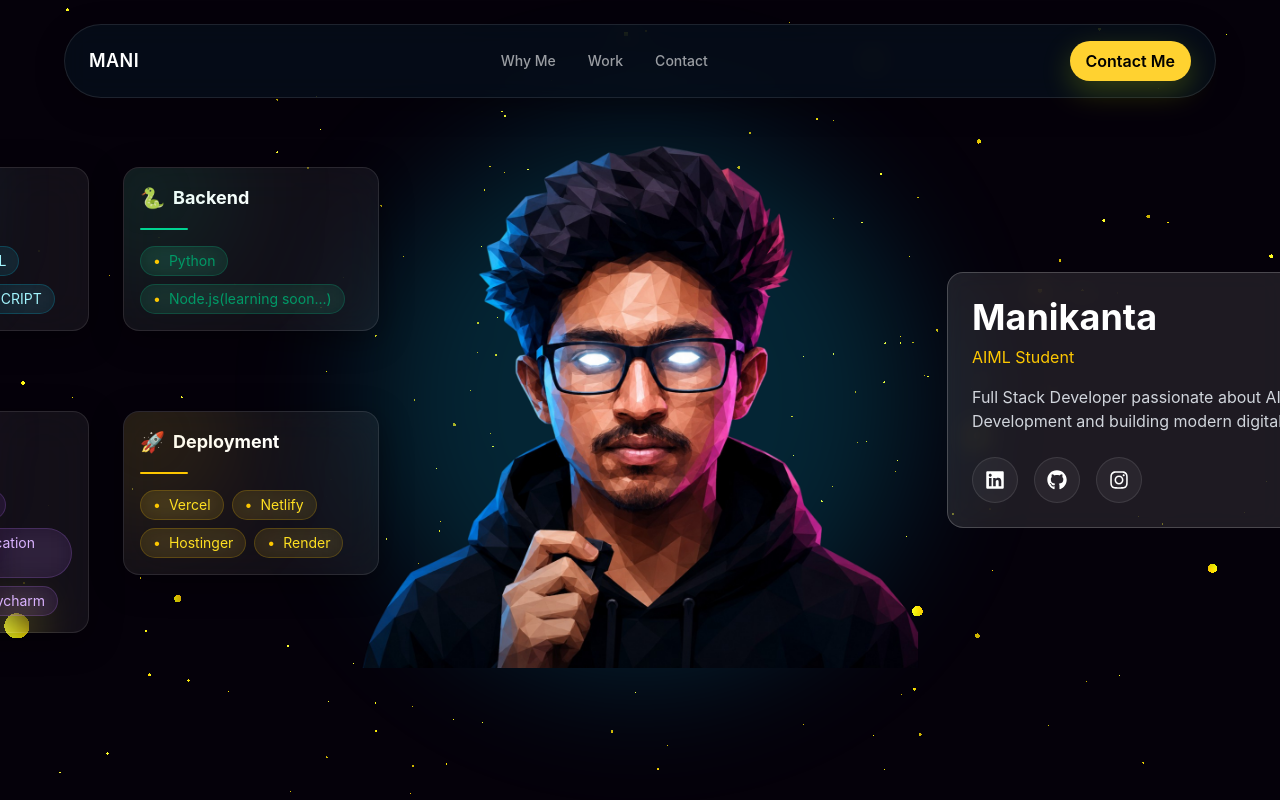
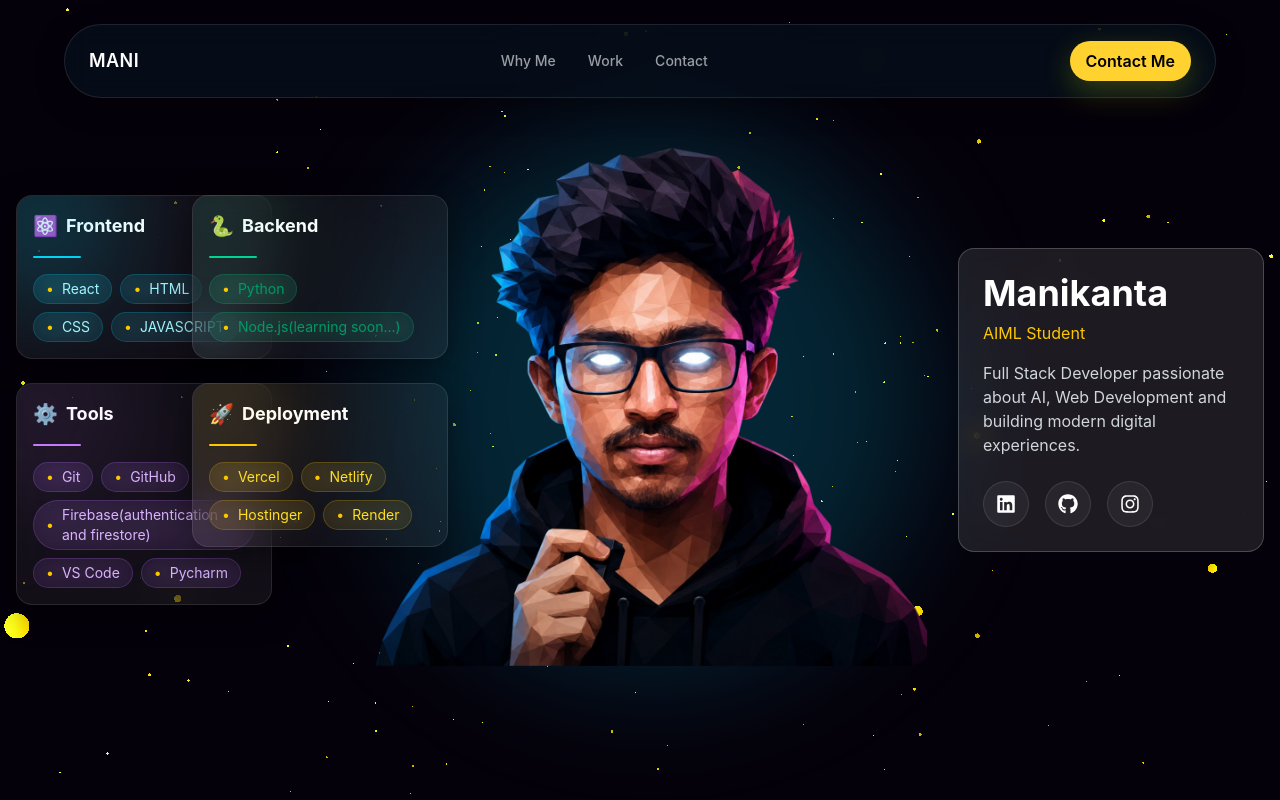
Before and after one commit to mani759/PORTFOLIO, a React app: page / in a window 1280 px wide. Both pictures are taken after a click on the picture 640 px from the left and 386 px from the top of the page. Shown: the top 800 px of the page. Built offline with nearby package versions, Linux system fonts and the light colour scheme; the HTML template or start-up script is replaced by a standard one.

Commit message:
changes saved

```diff
--- a/src/components/IntroCard.jsx
+++ b/src/components/IntroCard.jsx
@@ -3,7 +3,7 @@ import { motion } from "framer-motion";
 
 const IntroCard = () => {
   return (
-    <div className="backdrop-blur-md bg-white/10 border border-white/20 rounded-2xl p-6 w-[500px]">
+    <div className="backdrop-blur-md bg-white/10 border border-white/20 rounded-2xl p-6  w-full max-w-[500px]">
       <div>
         <h1 className="text-4xl font-bold text-white">Manikanta</h1>
 
--- a/src/components/SkillCat.jsx
+++ b/src/components/SkillCat.jsx
@@ -38,7 +38,7 @@ const SkillCat = () => {
     },
   ];
   return (
-    <div className="grid grid-cols-2 gap-20 w-[500px]">
+    <div className="grid grid-cols-1 sm:grid-cols-2 gap-6 w-full max-w-[550px]">
       {Skills.map((cat, index) => {
         return (
           <motion.div
--- a/src/sections/Hero.jsx
+++ b/src/sections/Hero.jsx
@@ -80,7 +80,7 @@ const Hero = () => {
             </AnimatePresence>
           </div>
 
-          <div className=" order-1 lg:order-2 relative flex-shrink-0 w-[280px] md:w-[380px] lg:w-[550px]">
+          <div className=" order-1 lg:order-2 relative flex-shrink-0 w-full max-w-[280px] md:max-w-[380px] lg:max-w-[550px]">
             {showContent && (
               <motion.div
                 initial={{
@@ -103,7 +103,7 @@ const Hero = () => {
               className="w-full object-contain"
               animate={{
                 y: [0, -15, 0],
-                scale: showContent ? (window.innerWidth < 1024 ? 1 : 1.15) : 1,
+                scale: showContent ? 1.1 : 1,
               }}
               transition={{
                 duration: 10,
```
